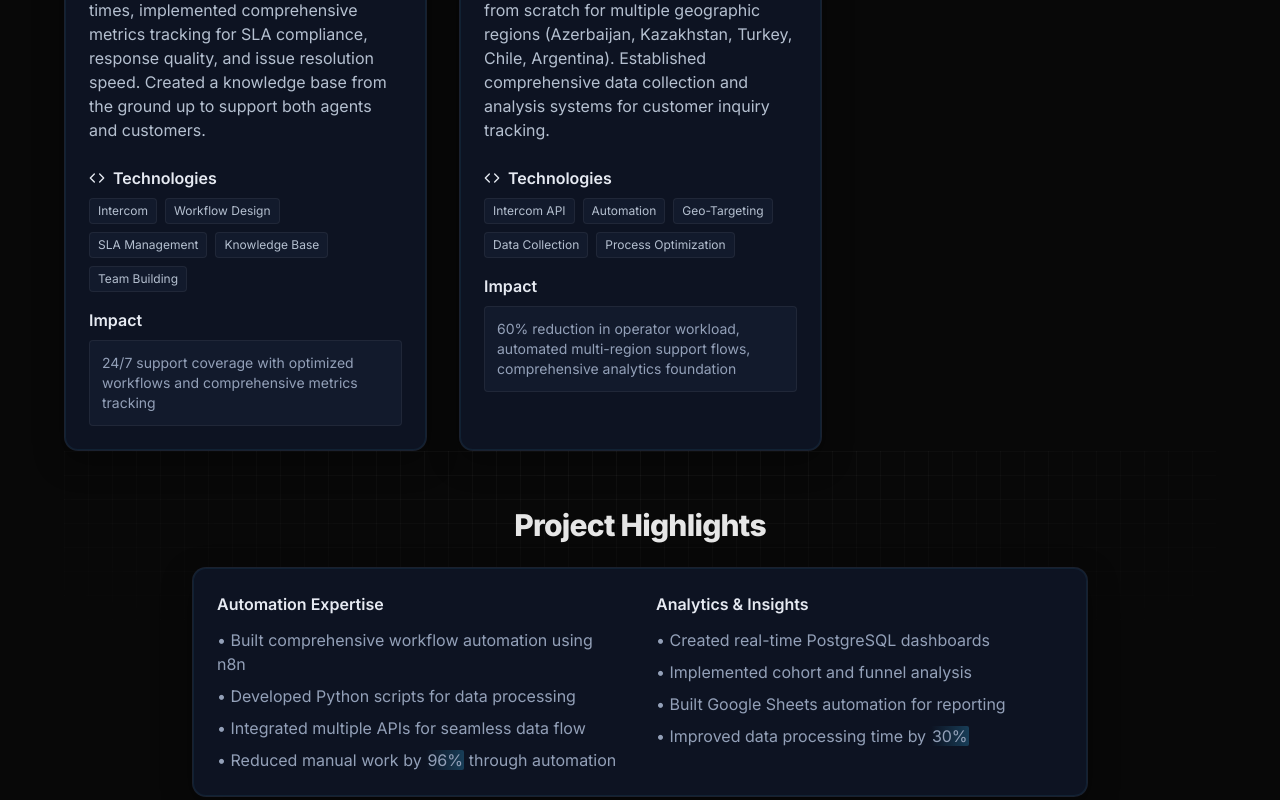
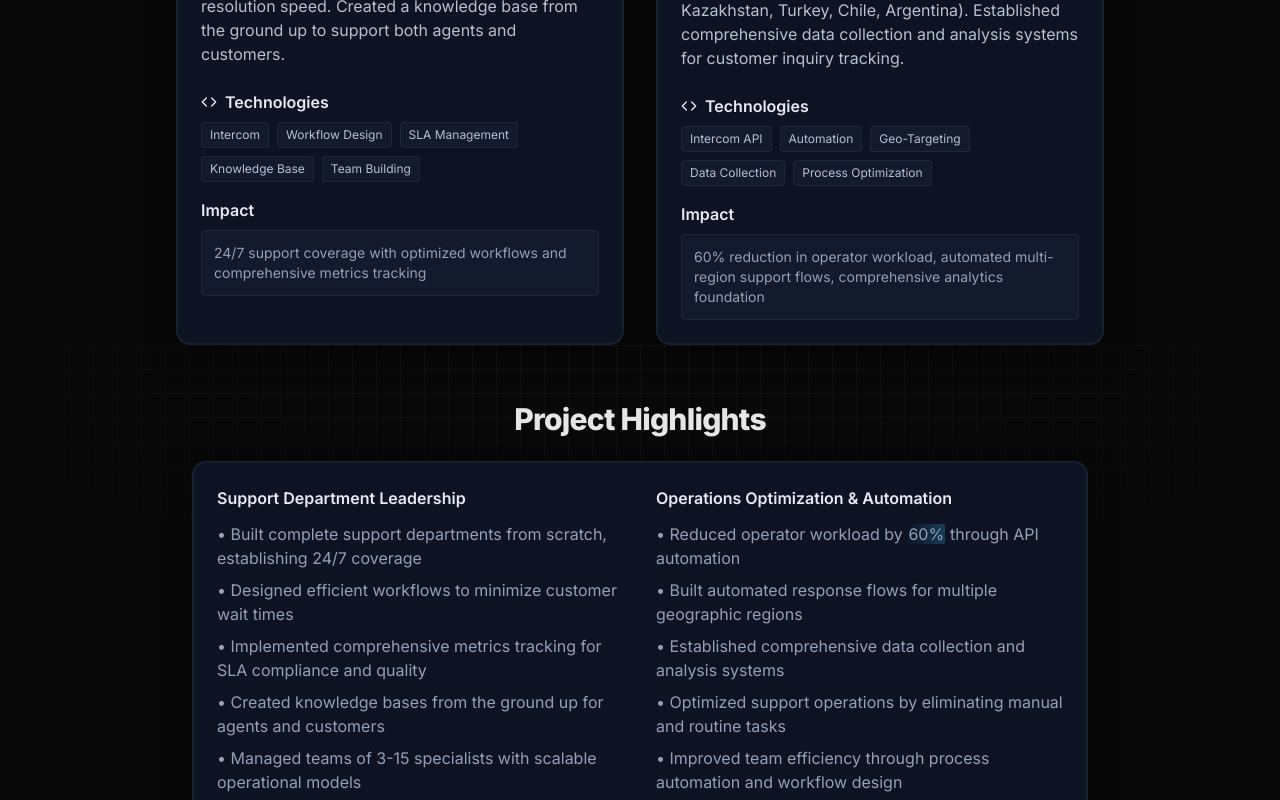
Before and after one commit to Shokhrukhman/resume, a Next.js app: page /projects in a window 1280 px wide. Shown: the part 980-1780 px from the top of the page. Built offline with nearby package versions, Linux system fonts and the light colour scheme.

Commit message:
Replace technical skills with leadership skills on hero (5+3 layout), center last 2 projects, update Project Highlights based on new projects, update Matrius location

```diff
--- a/app/page.tsx
+++ b/app/page.tsx
@@ -29,12 +29,21 @@ export default function HomePage() {
                 <span>{profileData.personal.location}</span>
               </div>
 
-              <div className="mt-6 flex flex-wrap gap-3 justify-center">
-                <IconBadge name="workflow" label="Intercom API" />
-                <IconBadge name="db" label="PostgreSQL" />
-                <IconBadge name="sheets" label="Google Sheets" />
-                <IconBadge name="bot" label="n8n Automations" />
-                <IconBadge name="ops" label="Python Scripting" />
+              <div className="mt-6 flex flex-col items-center gap-4">
+                {/* Top row - 5 skills */}
+                <div className="flex flex-wrap gap-3 justify-center">
+                  <IconBadge name="leadership" label="Team Leadership" />
+                  <IconBadge name="process" label="Support Operations" />
+                  <IconBadge name="kpi" label="SLA & KPI Management" />
+                  <IconBadge name="quality" label="Quality Control" />
+                  <IconBadge name="analytics" label="Performance Metrics" />
+                </div>
+                {/* Bottom row - 3 skills */}
+                <div className="flex flex-wrap gap-3 justify-center">
+                  <IconBadge name="strategy" label="Strategic Planning" />
+                  <IconBadge name="team" label="Cross-functional Collaboration" />
+                  <IconBadge name="workflow" label="Customer Experience" />
+                </div>
               </div>
             </div>
           </div>
--- a/app/projects/page.tsx
+++ b/app/projects/page.tsx
@@ -31,16 +31,14 @@ export default function ProjectsPage() {
           </div>
 
           {/* Projects Grid */}
-          <div className="flex justify-center js-reveal-section">
-            <div className="grid md:grid-cols-2 lg:grid-cols-3 gap-8 max-w-7xl w-full">
-              {profileData.projects.map((project, index) => {
+          <div className="js-reveal-section">
+            <div className="grid md:grid-cols-2 lg:grid-cols-3 gap-8 max-w-7xl mx-auto">
+              {profileData.projects.slice(0, 3).map((project, index) => {
                 // Иконки для каждого проекта
                 const projectIcons = [
                   <Zap key="zap" className="h-5 w-5 text-accent" />, // Support System from Scratch
                   <Database key="db" className="h-5 w-5 text-accent" />, // Workflow Automation System
                   <TrendingUp key="trend" className="h-5 w-5 text-accent" />, // Support Analytics & Quality Control
-                  <Users key="users" className="h-5 w-5 text-accent" />, // 24/7 Support Department Setup
-                  <Globe2 key="globe" className="h-5 w-5 text-accent" />, // Support Operations Optimization & Geo-Automation
                 ]
 
                 return (
@@ -84,6 +82,58 @@ export default function ProjectsPage() {
                 )
               })}
             </div>
+            {/* Last 2 projects centered */}
+            {profileData.projects.length > 3 && (
+              <div className="flex justify-center gap-8 mt-8">
+                {profileData.projects.slice(3).map((project, index) => {
+                  const actualIndex = index + 3
+                  const projectIcons = [
+                    <Users key="users" className="h-5 w-5 text-accent" />, // 24/7 Support Department Setup
+                    <Globe2 key="globe" className="h-5 w-5 text-accent" />, // Support Operations Optimization & Geo-Automation
+                  ]
+
+                  return (
+                    <div key={actualIndex} className="card p-6 lift w-full max-w-md" data-gsap-hover>
+                      <div className="flex items-center gap-3 mb-4">
+                        {projectIcons[index]}
+                        <h3 className="text-lg font-bold text-text-primary">{project.title}</h3>
+                      </div>
+                      <p className="text-text-secondary mb-6">
+                        {project.description}
+                      </p>
+
+                      <div className="space-y-4">
+                        {/* Technologies */}
+                        <div>
+                          <h4 className="font-semibold text-text-primary mb-2 flex items-center gap-2">
+                            <Code className="h-4 w-4" />
+                            Technologies
+                          </h4>
+                          <div className="flex flex-wrap gap-2">
+                            {project.technologies.map((tech, techIndex) => (
+                              <span
+                                key={techIndex}
+                                className="px-2 py-1 bg-midnight-800 text-text-secondary rounded text-xs border border-border-subtle"
+                              >
+                                {tech}
+                              </span>
+                            ))}
+                          </div>
+                        </div>
+
+                        {/* Impact */}
+                        <div>
+                          <h4 className="font-semibold text-text-primary mb-2">Impact</h4>
+                          <p className="text-sm text-text-muted bg-midnight-800 p-3 rounded border border-border-subtle">
+                            {project.impact}
+                          </p>
+                        </div>
+                      </div>
+                    </div>
+                  )
+                })}
+              </div>
+            )}
           </div>
 
           {/* Additional Project Information */}
@@ -91,21 +141,23 @@ export default function ProjectsPage() {
             <div className="card p-6">
               <div className="grid md:grid-cols-2 gap-8">
                 <div>
-                  <h4 className="font-semibold text-text-primary mb-3">Automation Expertise</h4>
+                  <h4 className="font-semibold text-text-primary mb-3">Support Department Leadership</h4>
                   <ul className="space-y-2 text-text-muted">
-                    <li>• Built comprehensive workflow automation using n8n</li>
-                    <li>• Developed Python scripts for data processing</li>
-                    <li>• Integrated multiple APIs for seamless data flow</li>
-                    <li>• Reduced manual work by <span className="emph">96%</span> through automation</li>
+                    <li>• Built complete support departments from scratch, establishing 24/7 coverage</li>
+                    <li>• Designed efficient workflows to minimize customer wait times</li>
+                    <li>• Implemented comprehensive metrics tracking for SLA compliance and quality</li>
+                    <li>• Created knowledge bases from the ground up for agents and customers</li>
+                    <li>• Managed teams of 3-15 specialists with scalable operational models</li>
                   </ul>
                 </div>
                 <div>
-                  <h4 className="font-semibold text-text-primary mb-3">Analytics & Insights</h4>
+                  <h4 className="font-semibold text-text-primary mb-3">Operations Optimization & Automation</h4>
                   <ul className="space-y-2 text-text-muted">
-                    <li>• Created real-time PostgreSQL dashboards</li>
-                    <li>• Implemented cohort and funnel analysis</li>
-                    <li>• Built Google Sheets automation for reporting</li>
-                    <li>• Improved data processing time by <span className="emph">30%</span></li>
+                    <li>• Reduced operator workload by <span className="emph">60%</span> through API automation</li>
+                    <li>• Built automated response flows for multiple geographic regions</li>
+                    <li>• Established comprehensive data collection and analysis systems</li>
+                    <li>• Optimized support operations by eliminating manual and routine tasks</li>
+                    <li>• Improved team efficiency through process automation and workflow design</li>
                   </ul>
                 </div>
               </div>
--- a/content/profile.json
+++ b/content/profile.json
@@ -76,7 +76,7 @@
       ]
     },
     {
-      "company": "Matrius (Bishkek, Kyrgyzstan)",
+      "company": "Matrius (Remote)",
       "position": "Programming Teacher",
       "period": "June 2024 — September 2024",
       "achievements": [
```
Also changed, not shown: components/IconBadge.tsx (+10 -3 lines).
